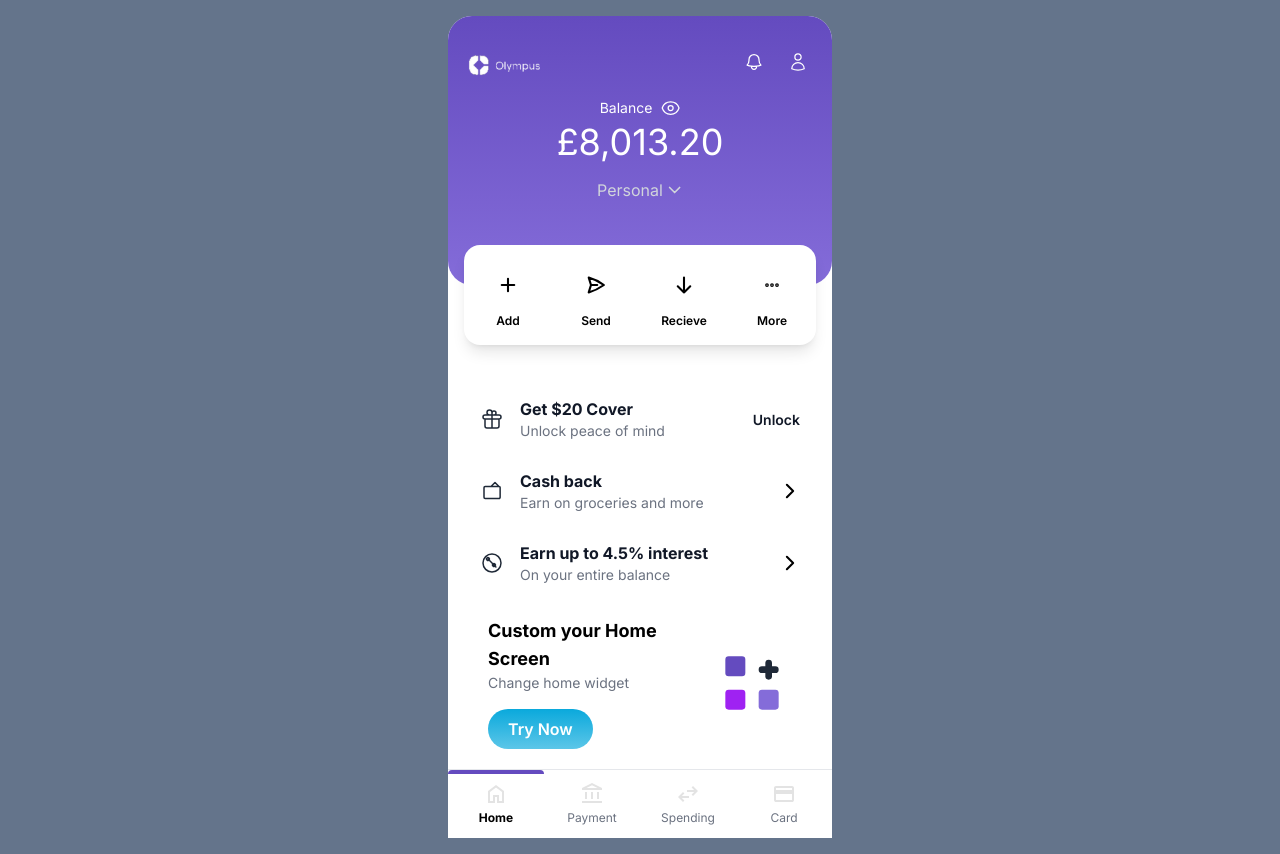
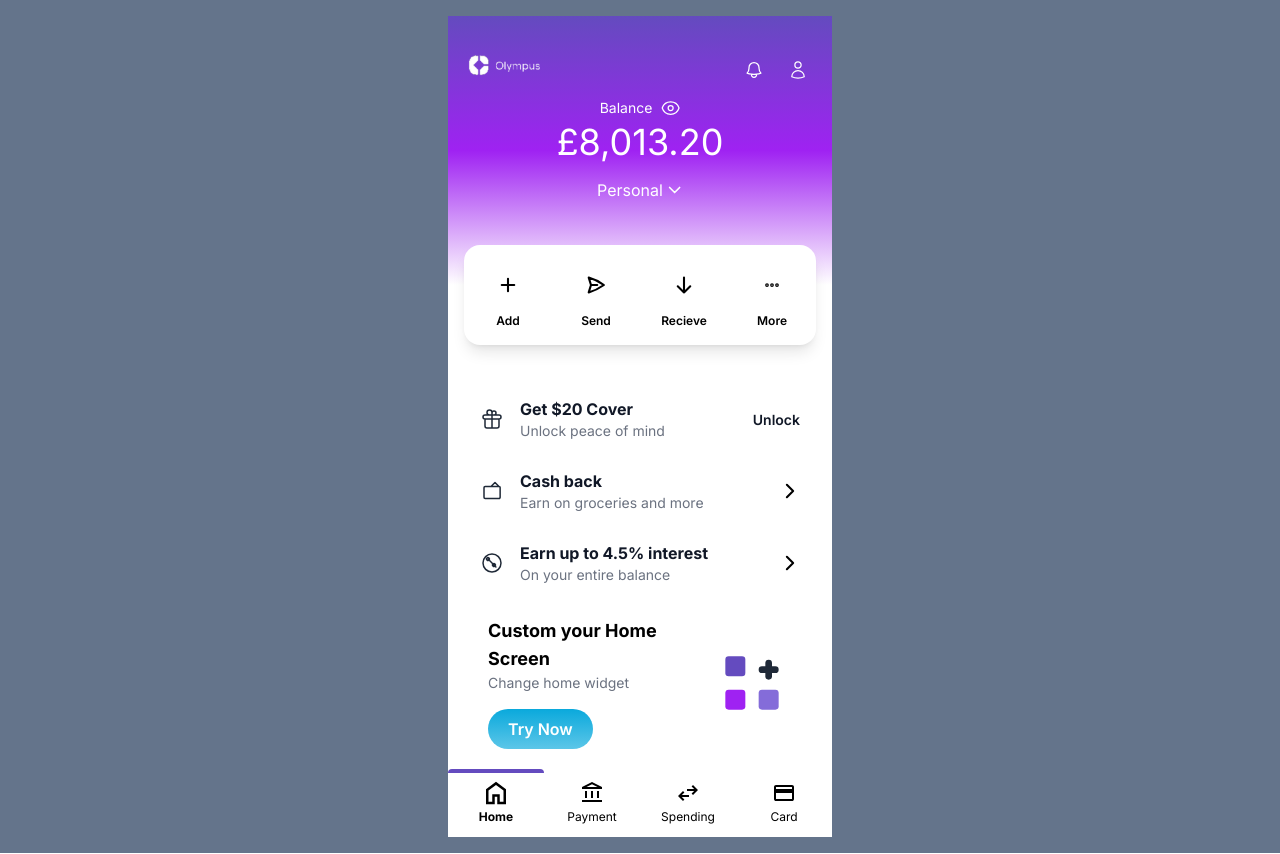
Before and after one commit to LaraSouzx/DesafioFrontEnd, a React (Create React App) app: page / in a window 1280 px wide. Built offline with nearby package versions, Linux system fonts and the light colour scheme.

Commit message:
fix: novas melhorias em estilo, cores, hover

```diff
--- a/src/components/header/SeletorConta.jsx
+++ b/src/components/header/SeletorConta.jsx
@@ -1,6 +1,6 @@
 const SeletorConta = () =>{
     return(
-         <button className="flex items-center space-x-1 text-gray-300 hover:text-white transition-colors">
+         <button className="flex items-center space-x-1 text-white hover:text-gray-600 transition-colors">
             <span className="font-normal">Personal</span>
             <svg xmlns="http://www.w3.org/2000/svg" fill="none" viewBox="0 0 24 24" strokeWidth={2.5} stroke="currentColor" className="w-4 h-4">
                 <path strokeLinecap="round" strokeLinejoin="round" d="M19.5 8.25l-7.5 7.5-7.5-7.5" />
--- a/src/components/header/headerBase.jsx
+++ b/src/components/header/headerBase.jsx
@@ -9,7 +9,7 @@ import Balance from './balance';
 function HeaderBase() {
   return (
 
-    <div className='bg-gradient-to-b from-[#644BBF] to-[#846CD9]  h-[35%] w-full rounded-3xl relative overflow-hidden'>
+    <div className='bg-gradient-to-b from-[#644BBF] via-[#9F22F2] to-white  h-[35%] w-full  relative overflow-hidden'>
       <img
           src={logo}
           alt='Logo'
@@ -17,7 +17,7 @@ function HeaderBase() {
       />
 
 
-      <div className="absolute top-7 right-4 flex items-center space-x-2">
+      <div className="absolute top-9 right-4 flex items-center space-x-2">
         <NotificacaoIcon />
         <PerfilIcon />
       </div>
--- a/src/components/navegacao/NavBar.jsx
+++ b/src/components/navegacao/NavBar.jsx
@@ -1,21 +1,24 @@
 import React, { useState } from 'react';
-import { ReactComponent as HomeIcon } from '../../assets/icons nav bar/home.svg';
-import { ReactComponent as PaymentIcon } from '../../assets/icons nav bar/bank.svg';
-import { ReactComponent as SpendingIcon } from '../../assets/icons nav bar/change.svg';
-import { ReactComponent as CardIcon } from '../../assets/icons nav bar/card.svg';
 
 const NavBar = () => {
   const [active, setActive] = useState('Home');
 
+  const svgIcons = {
+    HomeIcon: `<svg xmlns="http://www.w3.org/2000/svg" height="24px" viewBox="0 -960 960 960" width="24px" fill="#00000"><path d="M240-200h120v-240h240v240h120v-360L480-740 240-560v360Zm-80 80v-480l320-240 320 240v480H520v-240h-80v240H160Zm320-350Z"/></svg>`,
+    PaymentIcon: `<svg xmlns="http://www.w3.org/2000/svg" height="24px" viewBox="0 -960 960 960" width="24px" fill="#00000"><path d="M200-280v-280h80v280h-80Zm240 0v-280h80v280h-80ZM80-120v-80h800v80H80Zm600-160v-280h80v280h-80ZM80-640v-80l400-200 400 200v80H80Zm178-80h444-444Zm0 0h444L480-830 258-720Z"/></svg>`,
+    SpendingIcon: `<svg xmlns="http://www.w3.org/2000/svg" height="24px" viewBox="0 -960 960 960" width="24px" fill="#00000"><path d="M280-160 80-360l200-200 56 57-103 103h287v80H233l103 103-56 57Zm400-240-56-57 103-103H440v-80h287L624-743l56-57 200 200-200 200Z"/></svg>`,
+    CardIcon: `<svg xmlns="http://www.w3.org/2000/svg" height="24px" viewBox="0 -960 960 960" width="24px" fill="#00000"><path d="M880-720v480q0 33-23.5 56.5T800-160H160q-33 0-56.5-23.5T80-240v-480q0-33 23.5-56.5T160-800h640q33 0 56.5 23.5T880-720Zm-720 80h640v-80H160v80Zm0 160v240h640v-240H160Zm0 240v-480 480Z"/></svg>`,
+  };
+
   const items = [
-    { label: 'Home', icon: <HomeIcon className="w-6 h-6" /> },
-    { label: 'Payment', icon: <PaymentIcon className="w-6 h-6" /> },
-    { label: 'Spending', icon: <SpendingIcon className="w-6 h-6" /> },
-    { label: 'Card', icon: <CardIcon className="w-6 h-6" /> },
+    { label: 'Home', icon: svgIcons.HomeIcon },
+    { label: 'Payment', icon: svgIcons.PaymentIcon },
+    { label: 'Spending', icon: svgIcons.SpendingIcon },
+    { label: 'Card', icon: svgIcons.CardIcon },
   ];
 
   return (
-    <nav className="bg-white border-t border-gray-200 relative p-0 m-0">
+    <nav className="bg-white  border-gray-200 relative p-0 m-0">
       <ul className="flex justify-around items-center py-0 m-0">
         {items.map((item) => (
           <NavItem
@@ -36,22 +39,20 @@ const NavItem = ({ label, icon, active, onClick }) => {
     <li
       onClick={onClick}
       className="relative flex flex-col items-center text-xs cursor-pointer flex-1 p-3"
-      // p-3 cria espaçamento interno (em todos os lados)
     >
-      {/* Barra preta fixa no topo do item */}
       {active && (
         <div className="absolute top-0 left-0 w-full h-1 bg-[#644BBF] rounded-t-full" />
       )}
 
-      <div className={`${active ? 'text-black' : 'text-gray-500'}`}>
-        {icon}
-      </div>
-      <span className={`${active ? 'text-black font-bold' : 'text-gray-500'} mt-1`}>
+      <div
+        className={`${active ? 'text-black transform scale-125 transition-transform duration-200' : 'text-gray-500'}`}
+        dangerouslySetInnerHTML={{ __html: icon }}
+      />
+      <span className={`${active ? 'text-black font-bold' : 'text-black'} mt-1`}>
         {label}
       </span>
     </li>
   );
 };
 
-
 export default NavBar;
```
